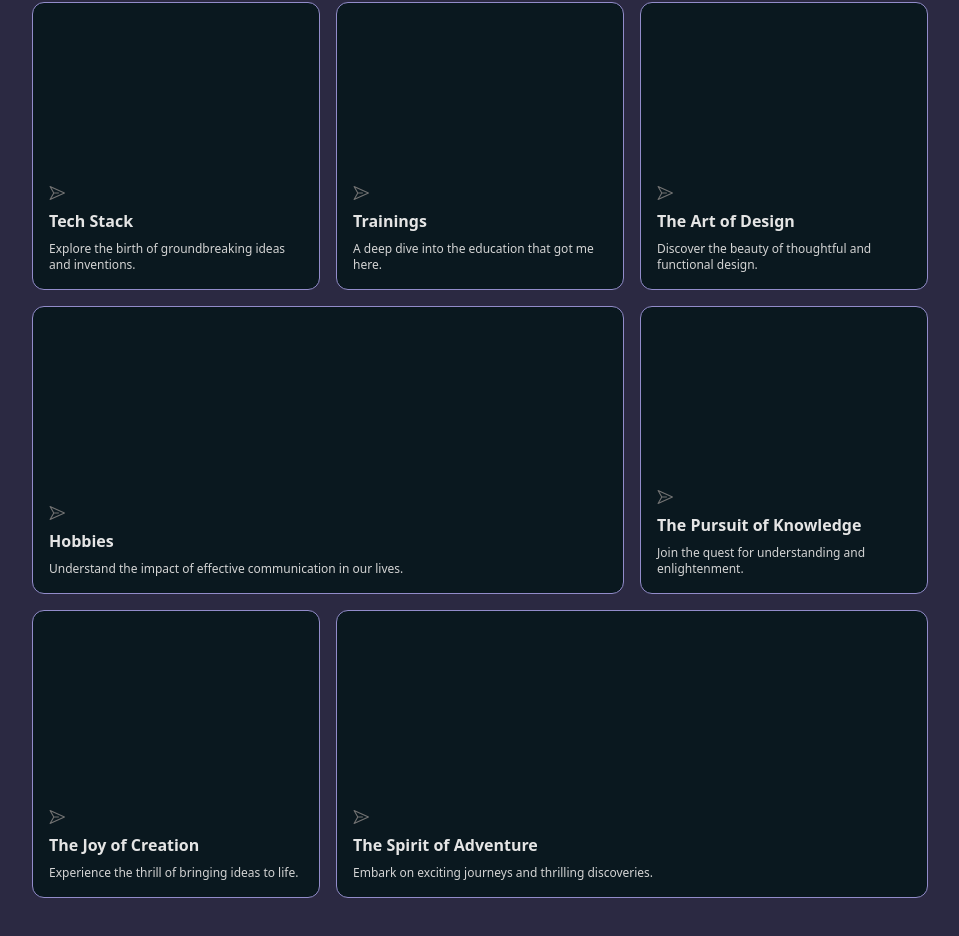
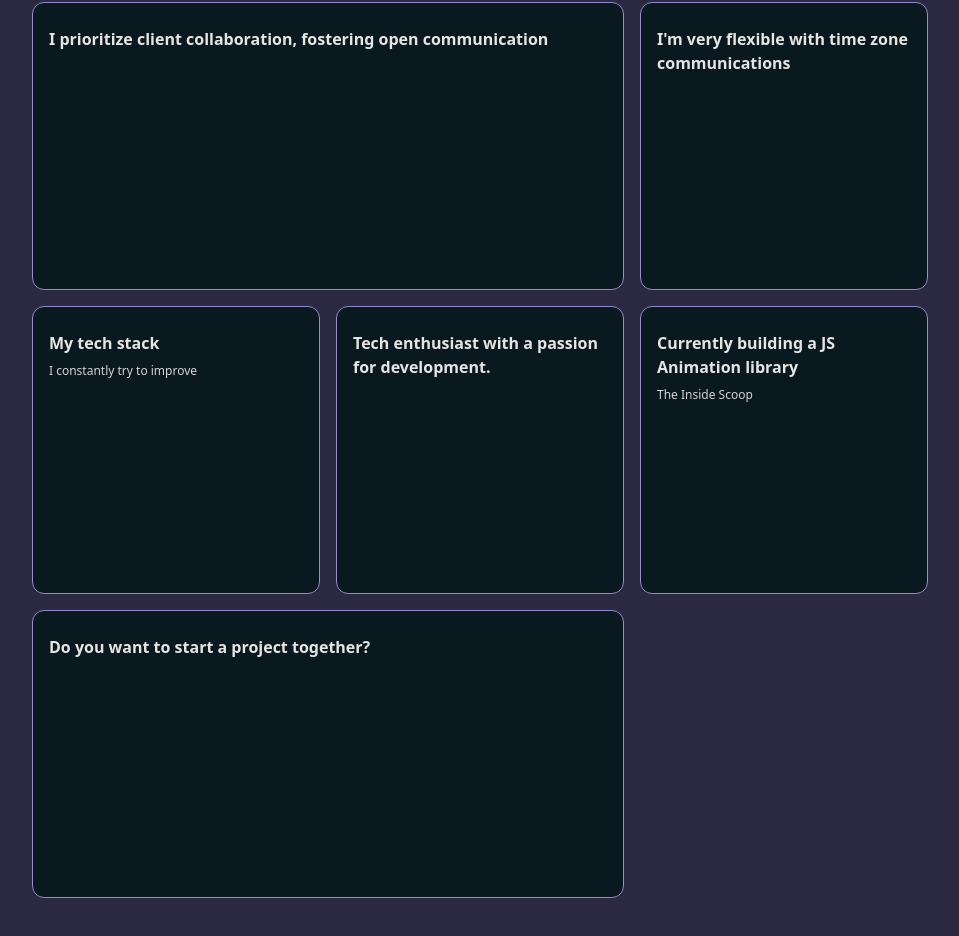
Before and after one commit to gp3man/web_port_v2, a Next.js app: page / in a window 1280 px wide. Shown: the part 798-1734 px from the top of the page, without its empty margins (160-1119 px from the left). Built offline with nearby package versions, Linux system fonts and the light colour scheme.

Commit message:
simi fix hero

```diff
--- a/app/components/BentoMain.tsx
+++ b/app/components/BentoMain.tsx
@@ -1,67 +1,19 @@
 import React from 'react'
 import { BentoGrid } from './ui/bento-grid'
 import { BentoGridItem } from './ui/bento-grid'
-import { PaperPlaneIcon } from '@radix-ui/react-icons'
-import { Skeleton } from './ui/skeleton';
-
+import { gridItems } from '@/data'
 const BentoMain = () => {
-  const items = [
-    {
-      title: "Tech Stack",
-      description: "Explore the birth of groundbreaking ideas and inventions.",
-      header: <Skeleton />,
-      icon: <PaperPlaneIcon className="h-4 w-4 text-neutral-500" />,
-    },
-    {
-      title: "Trainings",
-      description: "A deep dive into the education that got me here.",
-      header: <Skeleton />,
-      icon: <PaperPlaneIcon className="h-4 w-4 text-neutral-500" />,
-    },
-    {
-      title: "The Art of Design",
-      description: "Discover the beauty of thoughtful and functional design.",
-      header: <Skeleton />,
-      icon: <PaperPlaneIcon className="h-4 w-4 text-neutral-500" />,
-    },
-    {
-      title: "Hobbies",
-      description:
-        "Understand the impact of effective communication in our lives.",
-      header: <Skeleton />,
-      icon: <PaperPlaneIcon className="h-4 w-4 text-neutral-500" />,
-    },
-    {
-      title: "The Pursuit of Knowledge",
-      description: "Join the quest for understanding and enlightenment.",
-      header: <Skeleton />,
-      icon: <PaperPlaneIcon className="h-4 w-4 text-neutral-500" />,
-    },
-    {
-      title: "The Joy of Creation",
-      description: "Experience the thrill of bringing ideas to life.",
-      header: <Skeleton />,
-      icon: <PaperPlaneIcon className="h-4 w-4 text-neutral-500" />,
-    },
-    {
-      title: "The Spirit of Adventure",
-      description: "Embark on exciting journeys and thrilling discoveries.",
-      header: <Skeleton />,
-      icon: <PaperPlaneIcon className="h-4 w-4 text-neutral-500" />,
-    },
-  ]
 
   return (
-    <div className='mainGrid'>
+    <div className='mainGrid' id='main'>
       <BentoGrid className="max-w-4xl mx-auto">
-      {items.map((item, i) => (
+      {gridItems.map(({id, title, description, icon}) => (
         <BentoGridItem
-          key={i}
-          title={item.title}
-          description={item.description}
-          header={item.header}
-          icon={item.icon}
-          className={i === 3 || i === 6 ? "md:col-span-2" : ""}
+          key={id}
+          id={id}
+          title={title}
+          description={description}
+          className={id === 1 || id === 6 ? "md:col-span-2" : ""}
         />
       ))}
     </BentoGrid>
--- a/app/components/Hero.tsx
+++ b/app/components/Hero.tsx
@@ -4,14 +4,15 @@ import { TextGenerateEffect } from "./ui/text-generate-effect";
 import Crown from "./ui/profile-crown";
 import { FlipWords } from "./ui/flip-words";
 import { Button } from "./ui/button";
+import Link from "next/link";
 
 export const Hero = ({ className }: { className?: string }) => {
   return (
     <div className="pb-20 pt-14 top-0 h-[100dvh]">
-        <Spotlight
-          className="-top-40 -left-10 md:-left-32 md:-top-20 h-[100dvh]"
-          fill="hsl(var(--secondary))"
-        />
+      <Spotlight
+        className="-top-40 -left-10 md:-left-32 md:-top-20 h-[100dvh]"
+        fill="hsl(var(--secondary))"
+      />
       <div>
         <div className="flex ">
           <div className="w-2/3">
@@ -29,8 +30,13 @@ export const Hero = ({ className }: { className?: string }) => {
         </div>
       </div>
       <div className="flex items-center space-x-5 relative -bottom-12">
-        <Button variant={"secondary"} size={"lg"}>See More</Button>
-        <Button variant={"outline"} size={"lg"}>Contact</Button>
+        <Button variant={"secondary"} size={"lg"}>
+          {" "}
+          <Link href={"#main"} replace={true}>Learn More </Link>{" "}
+        </Button>
+        <Button variant={"outline"} size={"lg"}>
+          <Link href={"#contact"}>Contact </Link>
+        </Button>
       </div>
     </div>
   );
--- a/app/components/ui/bento-grid.tsx
+++ b/app/components/ui/bento-grid.tsx
@@ -20,16 +20,16 @@ export const BentoGrid = ({
 };
 
 export const BentoGridItem = ({
+  id,
   className,
   title,
   description,
-  header,
   icon,
 }: {
+  id: number;
   className?: string;
   title?: string | React.ReactNode;
   description?: string | React.ReactNode;
-  header?: React.ReactNode;
   icon?: React.ReactNode;
 }) => {
   return (
@@ -39,7 +39,9 @@ export const BentoGridItem = ({
         className
       )}
     >
-      {header}
+      {/* {id === 2 (
+        <div>name</div>
+      )} */}
       <div className="group-hover/bento:translate-x-2 transition duration-200">
         {icon}
         <div className="font-sans font-bold text-neutral-600 dark:text-neutral-200 mb-2 mt-2">
--- /dev/null
+++ b/app/components/ui/wavy-background.tsx
@@ -0,0 +1,132 @@
+"use client";
+import { cn } from "@/lib/utils";
+import React, { useEffect, useRef, useState } from "react";
+import { createNoise3D } from "simplex-noise";
+
+export const WavyBackground = ({
+  children,
+  className,
+  containerClassName,
+  colors,
+  waveWidth,
+  backgroundFill,
+  blur = 10,
+  speed = "fast",
+  waveOpacity = 0.5,
+  ...props
+}: {
+  children?: any;
+  className?: string;
+  containerClassName?: string;
+  colors?: string[];
+  waveWidth?: number;
+  backgroundFill?: string;
+  blur?: number;
+  speed?: "slow" | "fast";
+  waveOpacity?: number;
+  [key: string]: any;
+}) => {
+  const noise = createNoise3D();
+  let w: number,
+    h: number,
+    nt: number,
+    i: number,
+    x: number,
+    ctx: any,
+    canvas: any;
+  const canvasRef = useRef<HTMLCanvasElement>(null);
+  const getSpeed = () => {
+    switch (speed) {
+      case "slow":
+        return 0.001;
+      case "fast":
+        return 0.002;
+      default:
+        return 0.001;
+    }
+  };
+
+  const init = () => {
+    canvas = canvasRef.current;
+    ctx = canvas.getContext("2d");
+    w = ctx.canvas.width = window.innerWidth;
+    h = ctx.canvas.height = window.innerHeight;
+    ctx.filter = `blur(${blur}px)`;
+    nt = 0;
+    window.onresize = function () {
+      w = ctx.canvas.width = window.innerWidth;
+      h = ctx.canvas.height = window.innerHeight;
+      ctx.filter = `blur(${blur}px)`;
+    };
+    render();
+  };
+
+  const waveColors = colors ?? [
+    "#38bdf8",
+    "#818cf8",
+    "#c084fc",
+    "#e879f9",
+    "#22d3ee",
+  ];
+  const drawWave = (n: number) => {
+    nt += getSpeed();
+    for (i = 0; i < n; i++) {
+      ctx.beginPath();
+      ctx.lineWidth = waveWidth || 50;
+      ctx.strokeStyle = waveColors[i % waveColors.length];
+      for (x = 0; x < w; x += 5) {
+        var y = noise(x / 800, 0.3 * i, nt) * 100;
+        ctx.lineTo(x, y + h * 0.5); // adjust for height, currently at 50% of the container
+      }
+      ctx.stroke();
+      ctx.closePath();
+    }
+  };
+
+  let animationId: number;
+  const render = () => {
+    ctx.fillStyle = backgroundFill || "black";
+    ctx.globalAlpha = waveOpacity || 0.5;
+    ctx.fillRect(0, 0, w, h);
+    drawWave(5);
+    animationId = requestAnimationFrame(render);
+  };
+
+  useEffect(() => {
+    init();
+    return () => {
+      cancelAnimationFrame(animationId);
+    };
+  }, []);
+
+  const [isSafari, setIsSafari] = useState(false);
+  useEffect(() => {
+    // I'm sorry but i have got to support it on safari.
+    setIsSafari(
+      typeof window !== "undefined" &&
+        navigator.userAgent.includes("Safari") &&
+        !navigator.userAgent.includes("Chrome")
+    );
+  }, []);
+
+  return (
+    <div
+      className={cn(
+        "h-screen flex flex-col items-center justify-center",
+        containerClassName
+      )}
+    >
+      <canvas
+        className="absolute inset-0 z-0"
+        ref={canvasRef}
+        id="canvas"
+        style={{
+          ...(isSafari ? { filter: `blur(${blur}px)` } : {}),
+        }}
+      ></canvas>
+      <div className={cn("relative z-10", className)} {...props}>
+        {children}
+      </div>
+    </div>
+  );
+};
--- a/app/layout.tsx
+++ b/app/layout.tsx
@@ -4,7 +4,6 @@ import "./globals.css";
 import { GoogleAnalytics } from "@next/third-parties/google";
 import { ThemeProvider } from "./provider";
 import LinkSideBar from "./components/LinkSideBar";
-import { FloatingNav } from "./components/ui/floating-navbar";
 import TopNav from "./components/TopNav";
 
 const chakra = Chakra_Petch({ weight: ["300", "700"], subsets: ["latin"] });
--- /dev/null
+++ b/data/index.ts
@@ -0,0 +1,100 @@
+import { PaperPlaneIcon } from '@radix-ui/react-icons';
+export const gridItems = [
+  {
+    id: 1,
+    title: "I prioritize client collaboration, fostering open communication ",
+    icon: PaperPlaneIcon ,
+    description: "",
+    className: "lg:col-span-3 md:col-span-6 md:row-span-4 lg:min-h-[60vh]",
+    imgClassName: "w-full h-full",
+    titleClassName: "justify-end",
+    img: "/b1.svg",
+    spareImg: "",
+  },
+  {
+    id: 2,
+    title: "I'm very flexible with time zone communications",
+    description: "",
+    className: "lg:col-span-2 md:col-span-3 md:row-span-2",
+    imgClassName: "",
+    titleClassName: "justify-start",
+    img: "",
+    spareImg: "",
+  },
+  {
+    id: 3,
+    title: "My tech stack",
+    description: "I constantly try to improve",
+    className: "lg:col-span-2 md:col-span-3 md:row-span-2",
+    imgClassName: "",
+    titleClassName: "justify-center",
+    img: "",
+    spareImg: "",
+  },
+  {
+    id: 4,
+    title: "Tech enthusiast with a passion for development.",
+    description: "",
+    className: "lg:col-span-2 md:col-span-3 md:row-span-1",
+    imgClassName: "",
+    titleClassName: "justify-start",
+    img: "/grid.svg",
+    spareImg: "/b4.svg",
+  },
+
+  {
+    id: 5,
+    title: "Currently building a JS Animation library",
+    description: "The Inside Scoop",
+    className: "md:col-span-3 md:row-span-2",
+    imgClassName: "absolute right-0 bottom-0 md:w-96 w-60",
+    titleClassName: "justify-center md:justify-start lg:justify-center",
+    img: "/b5.svg",
+    spareImg: "/grid.svg",
+  },
+  {
+    id: 6,
+    title: "Do you want to start a project together?",
+    description: "",
+    className: "lg:col-span-2 md:col-span-3 md:row-span-1",
+    imgClassName: "",
+    titleClassName: "justify-center md:max-w-full max-w-60 text-center",
+    img: "",
+    spareImg: "",
+  },
+];
+
+export const projects = [
+  {
+    id: 1,
+    title: "Tony Thyme",
+    des: "Question you taste buds on a new piece of web application.",
+    img: "/tt-sc.png",
+    iconLists: ["/re.svg", "/tail.svg", "/ts.svg", "/three.svg", "/fm.svg"],
+    link: "/ui.earth.com",
+  },
+];
+
+export const testimonials = [
+  {
+    quote:
+      "Collaborating with Adrian was an absolute pleasure. His professionalism, promptness, and dedication to delivering exceptional results were evident throughout our project. Adrian's enthusiasm for every facet of development truly stands out. If you're seeking to elevate your website and elevate your brand, Adrian is the ideal partner.",
+    name: "Michael Johnson",
+    title: "Director of AlphaStream Technologies",
+  },
+];
+
+export const socialMedia = [
+  {
+    id: 1,
+    img: "/git.svg",
+  },
+  {
+    id: 2,
+    img: "/twit.svg",
+  },
+  {
+    id: 3,
+    img: "/link.svg",
+  },
+];
--- a/package.json
+++ b/package.json
@@ -24,6 +24,7 @@
     "next-themes": "^0.3.0",
     "react": "^18",
     "react-dom": "^18",
+    "simplex-noise": "^4.0.1",
     "tailwind-merge": "^2.3.0",
     "tailwindcss-animate": "^1.0.7"
   },
```
Also changed, not shown: 1 other file (tests, documents, lock files or other folders).
